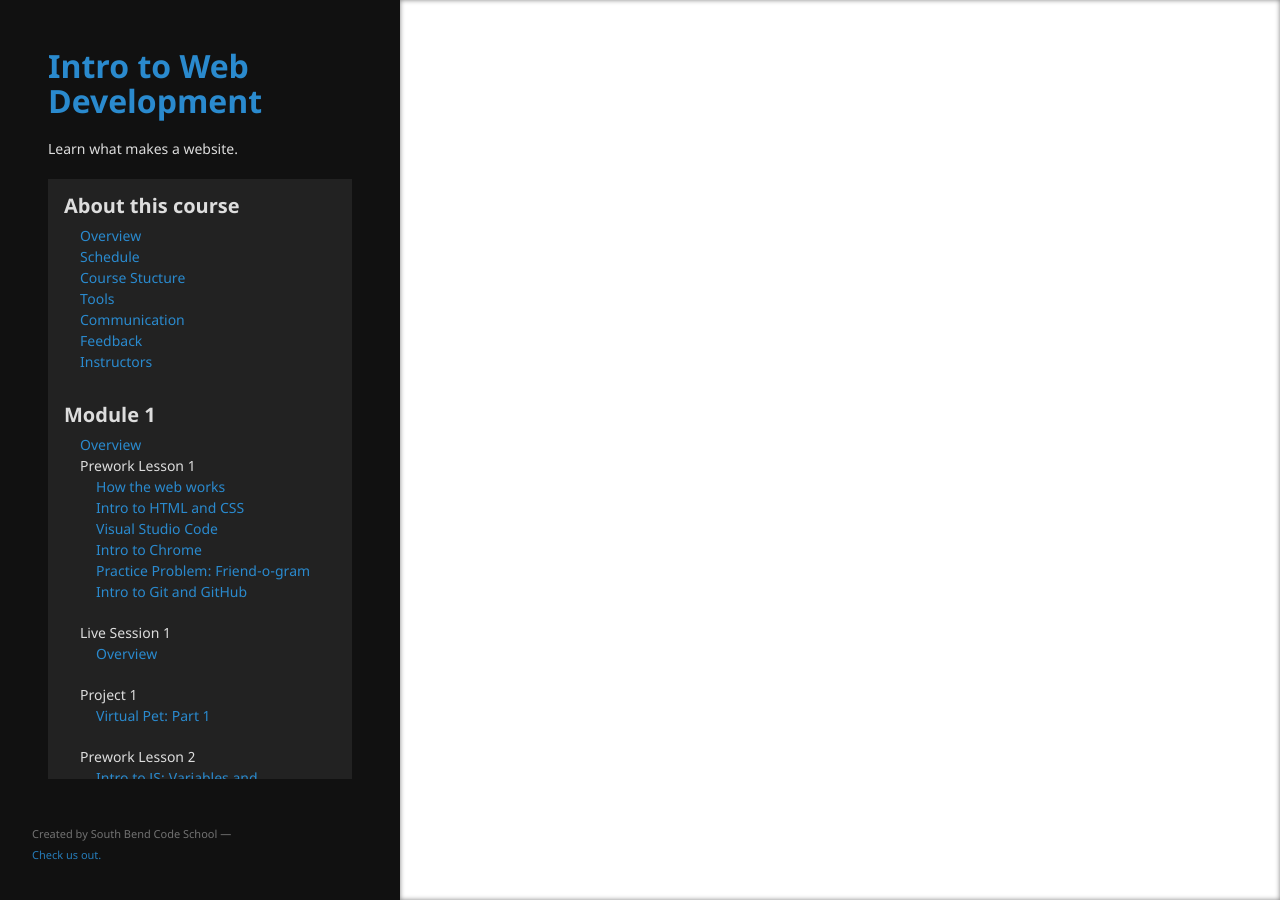
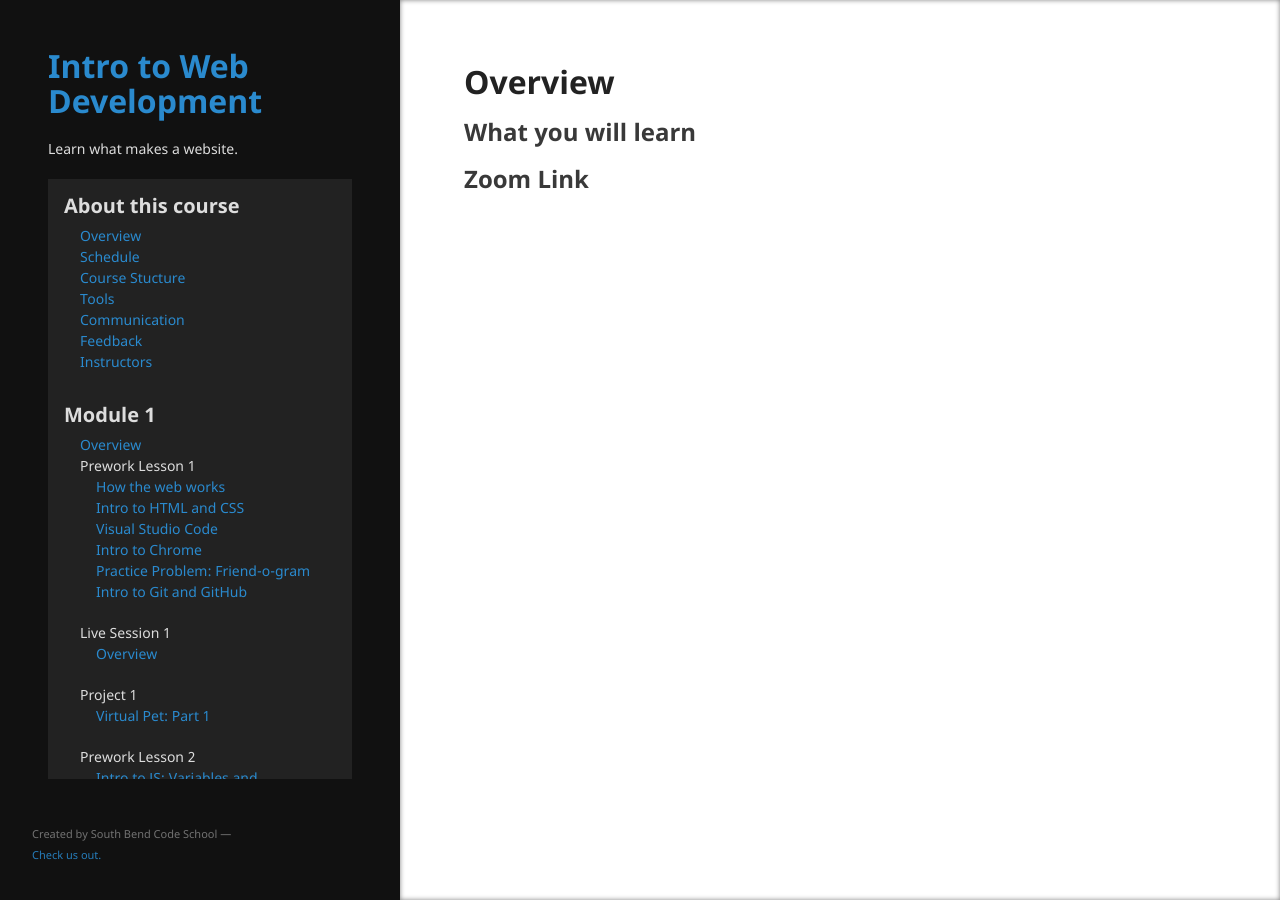
Before and after one commit to south-bend-code-works/intro-to-web-dev, a Jekyll site: the page built from lessons/module1/live_session_2.md, in a window 1280 px wide. Built offline with Jekyll 4.4.1, drawn with Linux system fonts in a browser that asks for light colours; our own code applies the rules of GitHub Pages for plain Markdown files.

Commit message:
Update live_session_2.md

```diff
--- a/lessons/module1/live_session_2.md
+++ b/lessons/module1/live_session_2.md
@@ -1,3 +1,9 @@
 ---
 layout: default
 ---
+
+# Overview
+
+## What you will learn
+
+## Zoom Link
```
